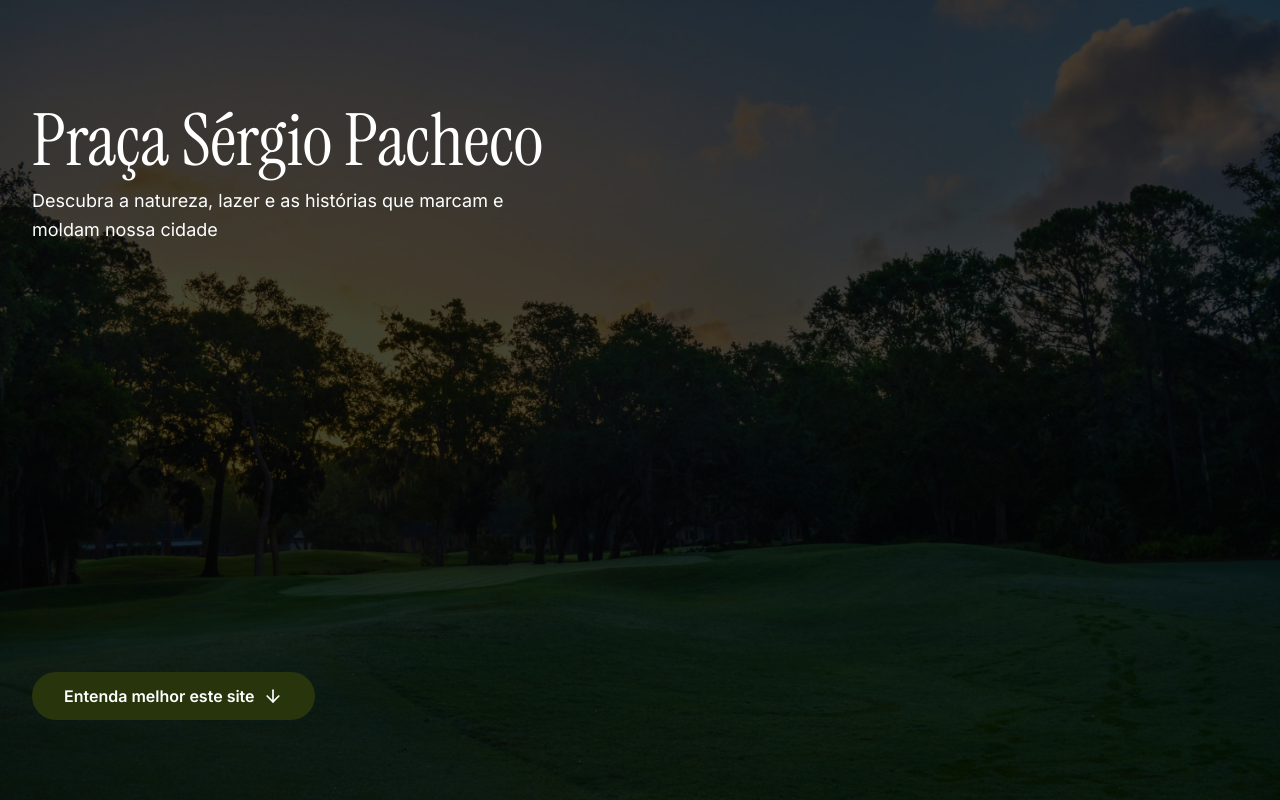
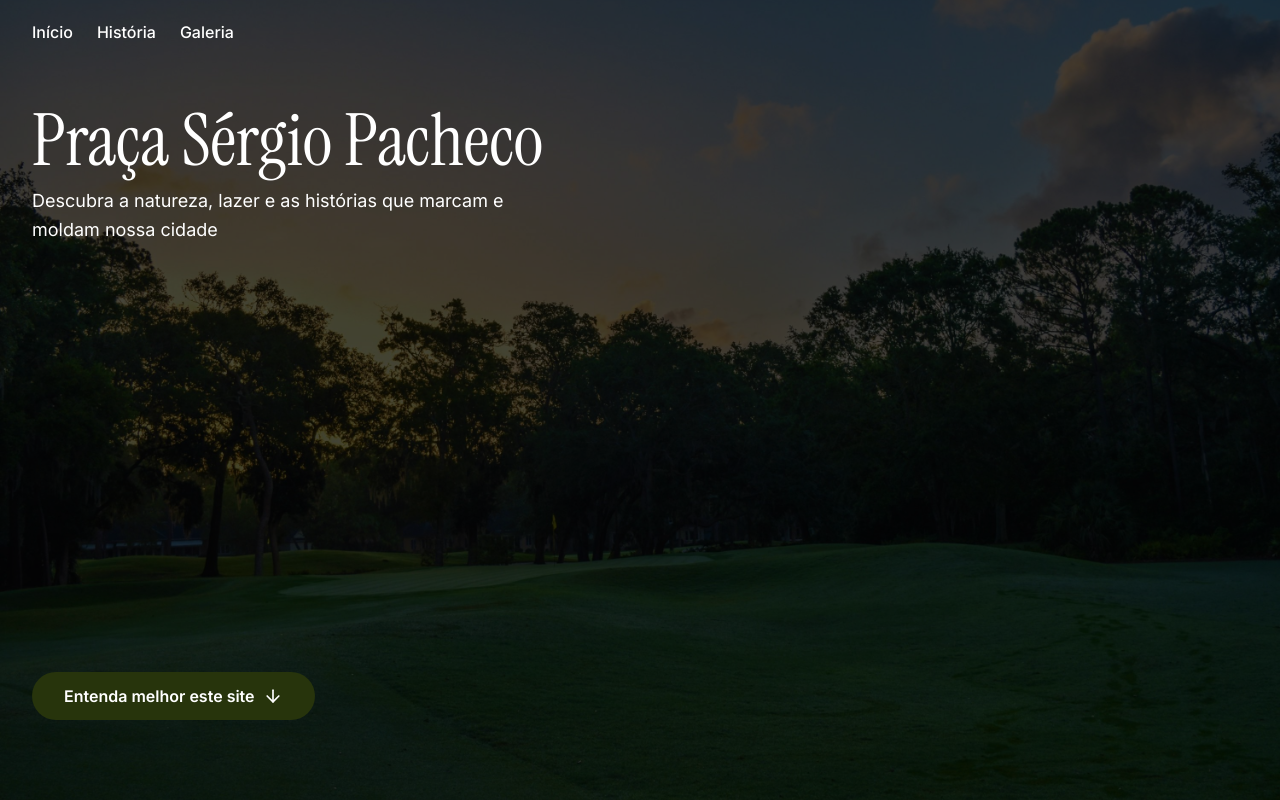
Before and after one commit to viniciuseugenio/praca-sergio-pacheco, a React (Vite) app: page / in a window 1280 px wide. Shown: the top 800 px of the page. Built offline with nearby package versions, Linux system fonts and the light colour scheme.

Commit message:
feat(navbar): display navbar in the hero section
- Navbar appears absolutely positioned when the user is in the hero section
- Works normally when the user is past the hero section - appears on the top of the page, floating
- Make it accessible to mobile users too

```diff
--- a/src/components/Navbar.tsx
+++ b/src/components/Navbar.tsx
@@ -1,10 +1,39 @@
 import { Menu, X } from "lucide-react";
 import { AnimatePresence, motion } from "motion/react";
 import { useEffect, useState } from "react";
-import { Link, useMatch } from "react-router";
+import { Link, useMatch, type LinkProps } from "react-router";
+
+type MobileLinkProps = LinkProps & {
+  closeMobileMenu: () => void;
+  isPastHero: boolean;
+  label: string;
+};
+
+const MobileLink: React.FC<MobileLinkProps> = ({
+  to,
+  closeMobileMenu,
+  isPastHero,
+  label,
+  ...props
+}) => {
+  return (
+    <Link
+      to={to}
+      onClick={closeMobileMenu}
+      className={`block touch-manipulation py-2 transition-colors ${
+        isPastHero
+          ? "hover:text-primary text-gray-700"
+          : "text-white hover:text-white/70"
+      }`}
+      {...props}
+    >
+      {label}
+    </Link>
+  );
+};
 
 const Navbar: React.FC = () => {
-  const [isVisible, setIsVisible] = useState(false);
+  const [isPastHero, setIsPastHero] = useState(false);
   const [isMobileMenuOpen, setIsMobileMenuOpen] = useState(false);
   const isIndexPage = !!useMatch({ path: "/", end: true });
 
@@ -12,16 +41,14 @@ const Navbar: React.FC = () => {
     const heroHeight = window.innerHeight;
 
     if (!isIndexPage) {
-      setIsVisible(true);
+      setIsPastHero(true);
       return;
     }
 
-    if (isIndexPage && window.scrollY < heroHeight) {
-      setIsVisible(false);
-    }
+    setIsPastHero(window.scrollY > heroHeight);
 
     const handleScroll = () => {
-      setIsVisible(window.scrollY > heroHeight);
+      setIsPastHero(window.scrollY > heroHeight);
     };
 
     window.addEventListener("scroll", handleScroll);
@@ -31,45 +58,65 @@ const Navbar: React.FC = () => {
   const closeMobileMenu = () => setIsMobileMenuOpen(false);
 
   return (
-    <AnimatePresence>
-      {isVisible && (
-        <motion.nav
-          initial={{ y: -100, opacity: 0 }}
-          animate={{ y: 0, opacity: 1 }}
-          exit={{ y: -100, opacity: 0 }}
-          transition={{ duration: 0.3, bounce: 0, type: "spring" }}
-          className="border-primary/20 fixed top-0 right-0 left-0 z-50 m-3 rounded-md border bg-white/50 shadow-md backdrop-blur-md"
+    <nav
+      className={`border-primary/20 z-50 transition-all duration-300 ${
+        isPastHero
+          ? "fixed top-0 right-0 left-0 m-3 rounded-md border bg-white/50 shadow-md backdrop-blur-md"
+          : "absolute top-0 right-0 left-0 border-transparent bg-transparent"
+      }`}
     >
       <div className="container mx-auto px-4 sm:px-6 lg:px-8">
         <div className="flex h-14 items-center justify-between sm:h-16">
+          {isPastHero && (
             <Link
               to="/"
               onClick={closeMobileMenu}
-                className="text-primary font-serif text-lg font-bold sm:text-xl lg:text-2xl"
+              className="text-primary font-serif text-lg font-bold transition-colors sm:text-xl lg:text-2xl"
             >
               Praça Sérgio Pacheco
             </Link>
+          )}
 
           {/* Desktop Navigation */}
-              <div className="text-primary hidden gap-4 font-medium sm:flex lg:gap-6">
+          <div
+            className={`hidden gap-4 font-medium transition-colors sm:flex lg:gap-6 ${
+              isPastHero ? "text-primary" : "text-white"
+            }`}
+          >
             <Link
               to="/"
-                  className="hover:text-primary/70 text-sm transition-colors lg:text-base"
+              className={`text-sm transition-colors lg:text-base ${
+                isPastHero ? "hover:text-primary/70" : "hover:text-white/70"
+              }`}
             >
               Início
             </Link>
             <Link
               to="/history"
-                  className="hover:text-primary/70 text-sm transition-colors lg:text-base"
+              className={`text-sm transition-colors lg:text-base ${
+                isPastHero ? "hover:text-primary/70" : "hover:text-white/70"
+              }`}
             >
               História
+            </Link>
+            <Link
+              to="/#gallery"
+              className={`text-sm transition-colors lg:text-base ${
+                isPastHero ? "hover:text-primary/70" : "hover:text-white/70"
+              }`}
+            >
+              Galeria
             </Link>
           </div>
 
           {/* Mobile Menu Button */}
           <button
             onClick={() => setIsMobileMenuOpen(!isMobileMenuOpen)}
-                className="hover:text-primary touch-manipulation p-2 text-gray-700 transition-colors sm:hidden"
+            className={`touch-manipulation p-2 transition-colors sm:hidden ${
+              isPastHero
+                ? "hover:text-primary text-gray-700"
+                : "text-white hover:text-white/70"
+            }`}
             aria-label="Toggle menu"
           >
             {isMobileMenuOpen ? (
@@ -88,31 +135,43 @@ const Navbar: React.FC = () => {
               animate={{ height: "auto", opacity: 1 }}
               exit={{ height: 0, opacity: 0 }}
               transition={{ duration: 0.2 }}
-                  className="overflow-hidden sm:hidden"
+              className={`overflow-hidden sm:hidden ${
+                !isPastHero
+                  ? "absolute top-full left-4 mt-2 w-auto min-w-[200px]"
+                  : ""
+              }`}
             >
-                  <div className="space-y-3 py-4">
-                    <Link
+              <div
+                className={`space-y-3 py-4 ${
+                  !isPastHero
+                    ? "rounded-md bg-black/70 px-6 backdrop-blur-sm"
+                    : ""
+                }`}
+              >
+                <MobileLink
                   to="/"
-                      onClick={closeMobileMenu}
-                      className="hover:text-primary block touch-manipulation py-2 text-gray-700 transition-colors"
-                    >
-                      Início
-                    </Link>
-                    <Link
+                  closeMobileMenu={closeMobileMenu}
+                  isPastHero={isPastHero}
+                  label="Início"
+                />
+                <MobileLink
                   to="/history"
-                      onClick={closeMobileMenu}
-                      className="hover:text-primary block touch-manipulation py-2 text-gray-700 transition-colors"
-                    >
-                      História
-                    </Link>
+                  closeMobileMenu={closeMobileMenu}
+                  isPastHero={isPastHero}
+                  label="História"
+                />
+                <MobileLink
+                  to="#gallery"
+                  closeMobileMenu={closeMobileMenu}
+                  isPastHero={isPastHero}
+                  label="Galeria"
+                />
               </div>
             </motion.div>
           )}
         </AnimatePresence>
       </div>
-        </motion.nav>
-      )}
-    </AnimatePresence>
+    </nav>
   );
 };
 
```
Lines whose indentation alone changed are shown as unchanged.
